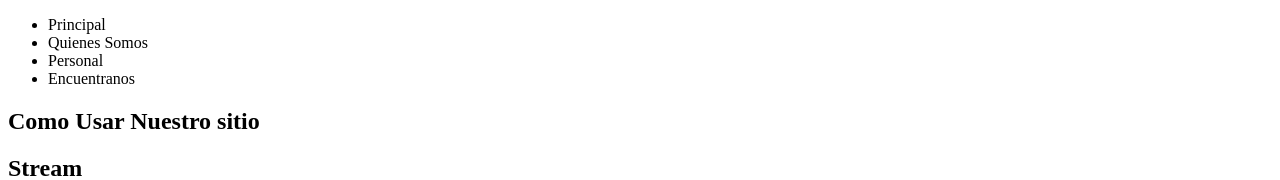
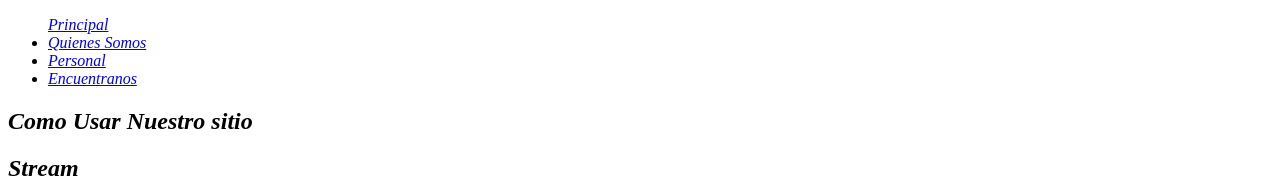
Before and after one commit to xav-a/DAWS_Repo, a plain HTML site: page Servicios/personal.html in a window 1280 px wide. Shown: the top 180 px of the page. Drawn offline with Linux system fonts and the light colour scheme.

Commit message:
añadidos links entre archivos .html

```diff
--- a/Servicios/personal.html
+++ b/Servicios/personal.html
@@ -9,10 +9,10 @@
 	<body>
 		<nav>
 			<ul>
-				<li>Principal</li>
-				<li>Quienes Somos</li>
-				<li>Personal</li>
-				<li>Encuentranos</li>
+				<i><a href="index.html">Principal</a></li>
+				<li><a href="quienessomos.html">Quienes Somos</a></li>
+				<li><a href="personal.html">Personal</a></li>
+				<li><a href="encuentranos.html">Encuentranos</a></li>
 			</ul>
 		</nav>
 
```
Also changed, not shown: Servicios/encuentranos.html (+4 -4 lines).
